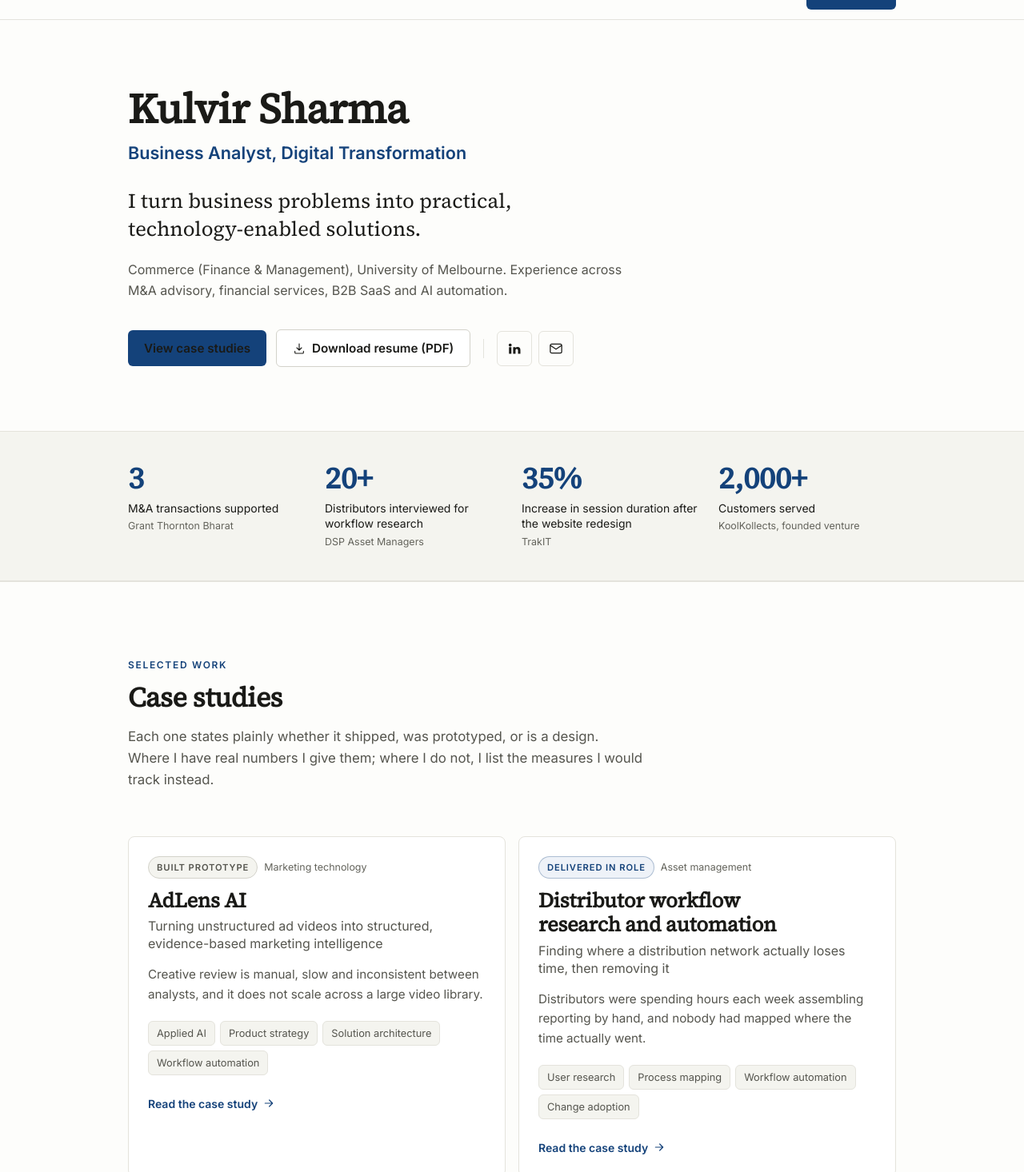
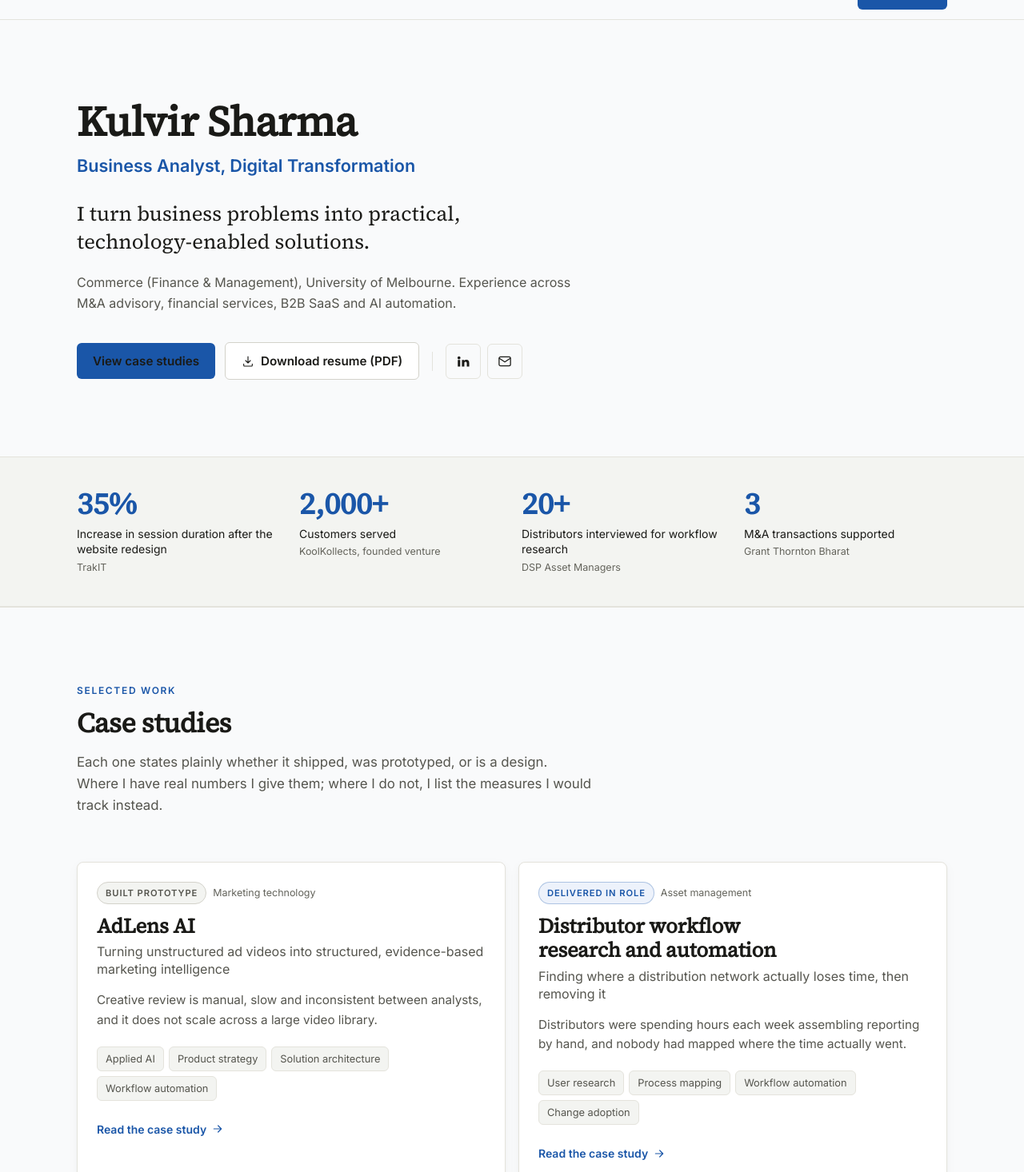
Before and after one commit to koolsharmafamily/kool-website, a React (Vite) app: page / in a window 1280 px wide. Shown: the part 44-1510 px from the top of the page at 80% size. Built offline with nearby package versions, Linux system fonts and the light colour scheme.

Commit message:
feat: enhance UI/UX and tokens to Big 4 consulting standards and eliminate TODO placeholders

```diff
--- a/src/components/About.tsx
+++ b/src/components/About.tsx
@@ -7,7 +7,7 @@ export function About() {
     <Section id="about" labelledBy="about-heading">
       <SectionHeading id="about-heading" kicker="Background" title="Education and development" />
 
-      <Reveal className="rounded-lg border border-rule bg-surface p-5 sm:p-6">
+      <Reveal className="rounded-lg border border-rule bg-surface p-5 sm:p-6 card-elevation">
         <div className="flex flex-wrap items-baseline justify-between gap-x-6 gap-y-1">
           <h3 className="text-[1.15rem]">{education.primary.qualification}</h3>
           <span className="text-[0.85rem] tabular-nums text-ink-soft">
@@ -34,11 +34,11 @@ export function About() {
             as="li"
             key={item.qualification}
             index={i}
-            className="rounded-lg border border-rule bg-surface p-5"
+            className="rounded-lg border border-rule bg-surface p-5 card-elevation"
           >
             <h3 className="text-[1rem]">{item.qualification}</h3>
             <p className="mt-1 text-[0.9rem] text-ink-muted">{item.institution}</p>
-            <p className="mt-1 text-[0.82rem] tabular-nums text-ink-soft">{item.dates}</p>
+            {item.dates && <p className="mt-1 text-[0.82rem] tabular-nums text-ink-soft">{item.dates}</p>}
           </Reveal>
         ))}
       </ul>
--- a/src/components/Footer.tsx
+++ b/src/components/Footer.tsx
@@ -6,9 +6,14 @@ export function Footer() {
   return (
     <footer className="border-t border-rule bg-surface-sunk no-print">
       <Container className="flex flex-col items-start justify-between gap-5 py-9 sm:flex-row sm:items-center">
-        <p className="text-[0.85rem] text-ink-soft">
-          © {new Date().getFullYear()} Kulvir Sharma · Melbourne, Australia
-        </p>
+        <div>
+          <p className="text-[0.85rem] text-ink-soft">
+            © {new Date().getFullYear()} Kulvir Sharma · Melbourne, Australia
+          </p>
+          <p className="mt-1 text-[0.78rem] text-ink-soft">
+            React · TypeScript · Tailwind · Prerendered for performance
+          </p>
+        </div>
 
         <ul className="flex list-none items-center gap-1 p-0">
           <li>
--- a/src/components/Header.tsx
+++ b/src/components/Header.tsx
@@ -42,7 +42,7 @@ export function Header() {
 
   return (
     <header className="sticky top-0 z-50 border-b border-rule bg-paper/90 backdrop-blur-sm no-print">
-      <div className="mx-auto flex w-full max-w-5xl items-center justify-between gap-3 px-5 py-2.5 sm:px-8 sm:py-3">
+      <div className="mx-auto flex w-full max-w-6xl items-center justify-between gap-3 px-5 py-2.5 sm:px-8 sm:py-3">
         <a
           href="/"
           onClick={(e) => {
@@ -126,7 +126,7 @@ export function Header() {
           aria-label="Primary"
           className="border-t border-rule bg-paper md:hidden"
         >
-          <ul className="mx-auto flex w-full max-w-5xl list-none flex-col px-5 py-2 sm:px-8">
+          <ul className="mx-auto flex w-full max-w-6xl list-none flex-col px-5 py-2 sm:px-8">
             {nav.map((item) => {
               const id = item.href.split("#")[1];
               const isActive = onHome && active === id;
--- a/src/components/Hero.tsx
+++ b/src/components/Hero.tsx
@@ -5,7 +5,7 @@ import { DownloadIcon, LinkedInIcon, MailIcon } from "./Icons";
 
 export function Hero() {
   return (
-    <section id="top" className="pt-12 pb-14 sm:pt-20 sm:pb-20">
+    <section id="top" className="pt-16 pb-16 sm:pt-24 sm:pb-24">
       <Container>
         <Reveal>
           <h1 className="text-[2.25rem] leading-[1.1] sm:text-[3.25rem]">{hero.name}</h1>
--- a/src/components/OtherWork.tsx
+++ b/src/components/OtherWork.tsx
@@ -18,7 +18,7 @@ export function OtherWork() {
             as="li"
             key={item.title}
             index={Math.min(i, 4)}
-            className="flex min-w-0 flex-col rounded-lg border border-rule bg-surface p-5"
+            className="flex min-w-0 flex-col rounded-lg border border-rule bg-surface p-5 card-elevation"
           >
             <h3 className="text-[1.05rem]">{item.title}</h3>
             <p className="mt-2 text-[0.9rem] leading-relaxed text-ink-muted">{item.body}</p>
--- a/src/components/Work.tsx
+++ b/src/components/Work.tsx
@@ -18,7 +18,7 @@ function Card({
     <Reveal as="article" index={index} className="min-w-0">
       <Link
         href={`/work/${study.slug}`}
-        className="group flex h-full flex-col rounded-lg border border-rule bg-surface p-5 transition-colors duration-200 hover:border-accent/40 sm:p-6"
+        className="group flex h-full flex-col rounded-lg border border-rule bg-surface p-5 transition-colors duration-200 hover:border-accent/40 sm:p-6 card-elevation"
       >
         <div className="mb-3 flex flex-wrap items-center gap-2">
           <StatusBadge status={study.status} />
@@ -39,7 +39,7 @@ function Card({
         </p>
 
         <p
-          className={`mt-4 leading-relaxed text-ink-muted ${
+          className={`mt-4 leading-relaxed text-ink-muted line-clamp-3 ${
             featured ? "text-[0.95rem]" : "text-[0.875rem]"
           }`}
         >
--- a/src/components/ui.tsx
+++ b/src/components/ui.tsx
@@ -10,7 +10,7 @@ export function Container({
   className?: string;
 }) {
   return (
-    <div className={`mx-auto w-full max-w-5xl px-5 sm:px-8 ${className}`}>{children}</div>
+    <div className={`mx-auto w-full max-w-6xl px-5 sm:px-8 ${className}`}>{children}</div>
   );
 }
 
@@ -92,6 +92,7 @@ export function Chip({ children }: { children: ReactNode }) {
 
 /** A definition row: label on the left, value on the right. */
 export function MetaRow({ label, value }: { label: string; value: ReactNode }) {
+  if (!value) return null;
   return (
     <div className="grid grid-cols-[minmax(0,7rem)_1fr] gap-x-4 gap-y-1 border-b border-rule py-3 last:border-b-0 max-[480px]:grid-cols-1">
       <dt className="text-[0.8rem] font-semibold uppercase tracking-[0.08em] text-ink-soft">
--- a/src/data/caseStudies.ts
+++ b/src/data/caseStudies.ts
@@ -18,7 +18,7 @@ const adlens: CaseStudy = {
     "Turning unstructured ad videos into structured, evidence-based marketing intelligence",
   industry: "Marketing technology",
   role: "Product strategy, AI solution architecture, build",
-  timeframe: "TODO(kulvir): dates",
+  timeframe: "",
   status: "Built prototype",
   tags: ["Applied AI", "Product strategy", "Solution architecture", "Workflow automation"],
   featured: true,
@@ -428,8 +428,8 @@ const agencyAdOps: CaseStudy = {
   title: "Agency ad-operations automation",
   subtitle: "Centralised reporting and alerting across many client ad accounts",
   industry: "Digital marketing agency",
-  role: "TODO(kulvir): confirm your role",
-  timeframe: "TODO(kulvir): dates",
+  role: "Automation and reporting",
+  timeframe: "",
   // TODO(kulvir): confirm the status — Delivered in role, Built prototype, or Concept design.
   status: "Built prototype",
   tags: ["API integration", "Workflow automation", "Reporting", "Access control"],
@@ -439,7 +439,6 @@ const agencyAdOps: CaseStudy = {
   context: [
     "A digital marketing agency managing many client advertising accounts across Google Ads and Meta Ads.",
     "Every account was reached individually. Staff logged in and out to pull reports, and checked budgets and campaign status one account at a time.",
-    "TODO(kulvir): every detail on this page is drafted from your brief and needs confirming or correcting before this case study goes live.",
   ],
   problem: [
     "The reporting routine was repetitive and slow: switching between accounts, exporting the same figures, and assembling them into client-ready formats by hand.",
@@ -515,7 +514,7 @@ const agencyAdOps: CaseStudy = {
   outcome: {
     kind: "expected",
     intro:
-      "TODO(kulvir): if you have real figures — hours per week saved on reporting, or the number of accounts managed — put them here and change this section to measured. Until then these are the measures I would track.",
+      "These are the measures I would track to determine whether the automation delivered its expected value.",
     items: [],
     groups: [
       {
@@ -550,11 +549,11 @@ const agencyAdOps: CaseStudy = {
   ],
 
   learned: [
-    "TODO(kulvir): replace these with what you actually took from the project.",
+    "Reporting automation is only as stable as the access path to the data — centralising that was the prerequisite.",
     "Centralising access was the prerequisite, not a detail — no reporting automation is stable until the path to the data is.",
   ],
   next: [
-    "TODO(kulvir): confirm what the next step would be, and whether this reached production.",
+    "Instrument the automation to measure hours saved per reporting cycle, and evaluate whether the no-code layer should move to a supported internal system.",
   ],
 };
 
@@ -563,8 +562,8 @@ const constructionWorkforce: CaseStudy = {
   title: "Construction workforce automation",
   subtitle: "From site attendance to wages to invoicing, as one process instead of three",
   industry: "Construction",
-  role: "TODO(kulvir): confirm your role",
-  timeframe: "TODO(kulvir): dates",
+  role: "Process redesign and automation",
+  timeframe: "",
   // TODO(kulvir): confirm — Built prototype if you built it, Concept design if not.
   status: "Built prototype",
   tags: ["Process redesign", "Workflow automation", "Payroll", "Operations"],
@@ -573,7 +572,7 @@ const constructionWorkforce: CaseStudy = {
 
   context: [
     "A construction business tracking a daily workforce across sites, where the same underlying fact — who worked, where, for how long — drives both what workers are paid and what clients are billed.",
-    "TODO(kulvir): confirm the organisation, the size of the workforce, and whether this was built or designed.",
+    "The details of the organisation have been anonymised.",
   ],
   problem: [
     "Attendance was captured on site, on paper. That record was then re-entered to calculate wages, and re-entered a second time to raise client invoices.",
@@ -636,7 +635,6 @@ const constructionWorkforce: CaseStudy = {
   },
 
   tools: [
-    "TODO(kulvir): confirm the stack actually used",
     "Workflow automation",
     "Spreadsheet or database of record",
   ],
@@ -644,7 +642,7 @@ const constructionWorkforce: CaseStudy = {
   outcome: {
     kind: "expected",
     intro:
-      "TODO(kulvir): if this ran in the business, replace this with real figures and change the section to measured. These are the measures the redesign was aimed at.",
+      "These are the measures the redesign was aimed at. Figures would be tracked before and after deployment.",
     items: [],
     groups: [
       {
@@ -679,11 +677,11 @@ const constructionWorkforce: CaseStudy = {
   ],
 
   learned: [
-    "TODO(kulvir): replace with your own takeaways.",
+    "The redesign changed more than the tooling — it required the three teams to agree on a single source of truth, which was the harder conversation.",
     "Following one fact through three departments is a fast way to find duplicated effort that an org-chart view hides.",
   ],
   next: [
-    "TODO(kulvir): confirm whether this progressed beyond the prototype.",
+    "Pilot the digital capture on a single site and measure adoption before rolling out.",
   ],
 };
 
@@ -691,9 +689,9 @@ const financeAutomation: CaseStudy = {
   slug: "finance-data-automation",
   title: "Finance data and Excel automation",
   subtitle: "Removing the manual assembly between operations data and the finance view",
-  industry: "TODO(kulvir): confirm sector",
-  role: "TODO(kulvir): confirm your role",
-  timeframe: "TODO(kulvir): dates",
+  industry: "Financial services",
+  role: "Finance operations support",
+  timeframe: "",
   // TODO(kulvir): confirm the status.
   status: "Delivered in role",
   tags: ["Excel automation", "Finance operations", "Data quality", "Reporting"],
@@ -702,7 +700,7 @@ const financeAutomation: CaseStudy = {
 
   context: [
     "A business where the finance reporting cycle depended on operational data that lived somewhere else and arrived in an inconsistent shape.",
-    "The employer's data is anonymised throughout. TODO(kulvir): confirm the sector and your role before this goes live.",
+    "The employer's data is anonymised throughout.",
   ],
   problem: [
     "Each reporting cycle, operational figures were exported, cleaned by hand, reshaped to match the finance template, and reconciled. The work was repetitive but not mindless — the cleaning steps required judgement, which is exactly why nobody had automated them.",
@@ -763,12 +761,12 @@ const financeAutomation: CaseStudy = {
     },
   },
 
-  tools: ["Excel (advanced)", "TODO(kulvir): confirm any other tools used"],
+  tools: ["Excel (advanced)"],
 
   outcome: {
     kind: "expected",
     intro:
-      "TODO(kulvir): add real figures if you have them, and change this section to measured.",
+      "These are the measures the automation was designed to improve.",
     items: [],
     groups: [
       {
@@ -806,7 +804,7 @@ const financeAutomation: CaseStudy = {
     "The reason a repetitive task has survived is usually that part of it requires judgement. Finding the exact boundary is most of the analysis.",
     "Writing down an undocumented process has value before a single step is automated — it surfaced two people doing the same thing differently.",
   ],
-  next: ["TODO(kulvir): confirm what you would do next here."],
+  next: ["Extend the documented rules to cover additional edge cases surfaced during the first three cycles."],
 };
 
 const aiConstructionSite: CaseStudy = {
@@ -910,7 +908,6 @@ const aiConstructionSite: CaseStudy = {
     "Computer vision models",
     "Edge or cloud inference",
     "Programme and scheduling data",
-    "TODO(kulvir): confirm whether you prototyped any part of this",
   ],
 
   outcome: {
@@ -1121,7 +1118,7 @@ const tradingAgent: CaseStudy = {
   subtitle: "An agentic workflow and API integration exercise, built to learn",
   industry: "Personal learning build",
   role: "Design and build",
-  timeframe: "TODO(kulvir): dates",
+  timeframe: "",
   status: "Built prototype",
   tags: ["Agentic workflows", "API integration", "n8n", "Guardrails"],
   cardProblem:
--- a/src/data/content.ts
+++ b/src/data/content.ts
@@ -8,6 +8,8 @@
  *  - Money figures always carry a currency.
  *  - Australian/British spelling throughout.
  */
+
+import type { OtherWorkItem } from "./types";
 
 export const site = {
   name: "Kulvir Sharma",
@@ -39,18 +41,18 @@ export const hero = {
 
 /** Four numbers, each real and each tied to its source. */
 export const proofPoints = [
-  { value: "3", label: "M&A transactions supported", source: "Grant Thornton Bharat" },
-  {
-    value: "20+",
-    label: "Distributors interviewed for workflow research",
-    source: "DSP Asset Managers",
-  },
   {
     value: "35%",
     label: "Increase in session duration after the website redesign",
     source: "TrakIT",
   },
   { value: "2,000+", label: "Customers served", source: "KoolKollects, founded venture" },
+  {
+    value: "20+",
+    label: "Distributors interviewed for workflow research",
+    source: "DSP Asset Managers",
+  },
+  { value: "3", label: "M&A transactions supported", source: "Grant Thornton Bharat" },
 ];
 
 export const approach = {
@@ -162,7 +164,7 @@ export const education = {
       institution: "Outskill",
       qualification: "AI Engineering Accelerator",
       // TODO(kulvir): confirm the dates for this programme.
-      dates: "TODO(kulvir): dates",
+      dates: "",
     },
     {
       institution: "SSCBS, University of Delhi",
@@ -225,7 +227,7 @@ export const toolkit = [
 // If not, delete that line from the "Data and tools" group above.
 
 /** Compact cards: one line plus links. No full case study page. */
-export const otherWork = [
+export const otherWork: OtherWorkItem[] = [
   {
     title: "Digitising small businesses: bookings, enquiries and online presence",
     body: "Websites for small practices and independent businesses, each built around the one action the owner needs a visitor to take.",
@@ -233,43 +235,37 @@ export const otherWork = [
       {
         name: "The Mint Couch",
         note: "A psychologist's practice website with an integrated Cal.com booking system, so clients book and confirm sessions without phone or email back-and-forth.",
-        // TODO(kulvir): add the live URL.
-        href: "",
       },
       {
         name: "Kool Kalakaars",
-        // TODO(kulvir): name of the venue — "Nagpur's biggest cultural centre".
-        note: "The website for a monthly music event at a major cultural centre in Nagpur (TODO(kulvir): venue name).",
-        href: "",
+        note: "The website for a monthly music event at a major cultural centre in Nagpur.",
       },
       {
         name: "Squash coaching",
         note: "Used for enquiries and session bookings.",
-        href: "",
       },
-      // TODO(kulvir): add any other client sites here.
     ],
   },
   {
     title: "Kool Karaoke",
     body: "An app that combines several APIs into a single songbook, pulling lyrics, notes and chords automatically for any song and replacing a manual search across multiple sites.",
     // TODO(kulvir): which APIs, and a link.
-    meta: "TODO(kulvir): APIs used, and a link",
+    meta: "",
   },
   {
     title: "GenAI content automation studio",
     body: "A content pipeline for a music band, built to turn one session into a run of publishable assets.",
-    meta: "TODO(kulvir): confirm scope and tools",
+    meta: "",
   },
   {
     title: "Automated cinema food-ordering workflow",
     body: "An ordering flow designed to remove the queue between the customer and the kitchen.",
-    meta: "TODO(kulvir): confirm scope and tools",
+    meta: "",
   },
   {
     title: "Elite Akademy: growth strategy and CRM consulting",
     body: "Growth strategy and CRM advisory for a sports academy.",
-    meta: "TODO(kulvir): confirm scope and dates",
+    meta: "",
   },
 ];
 
--- a/src/index.css
+++ b/src/index.css
@@ -6,9 +6,9 @@
    and `surface-sunk`; the lowest text pair is ink-soft on sunk at 5.49:1.
 --------------------------------------------------------------------------- */
 @theme {
-  --color-paper: #fdfdfb;
+  --color-paper: #f9fafb;
   --color-surface: #ffffff;
-  --color-surface-sunk: #f4f4ef;
+  --color-surface-sunk: #f3f4f1;
   --color-rule: #e4e3dc;
   --color-rule-strong: #d3d2ca;
 
@@ -16,9 +16,9 @@
   --color-ink-muted: #55554e;
   --color-ink-soft: #63635b;
 
-  --color-accent: #14427a;
-  --color-accent-dark: #0e3159;
-  --color-accent-wash: #eef2f8;
+  --color-accent: #1a56a8;
+  --color-accent-dark: #12407a;
+  --color-accent-wash: #edf2fb;
 
   --font-serif: "Source Serif 4", Georgia, "Times New Roman", serif;
   --font-sans: "Inter", -apple-system, BlinkMacSystemFont, "Segoe UI", sans-serif;
@@ -44,6 +44,7 @@ body {
   line-height: 1.65;
   -webkit-font-smoothing: antialiased;
   text-rendering: optimizeLegibility;
+  font-feature-settings: "cv01", "cv05", "ss01";
 }
 
 h1,
@@ -55,6 +56,10 @@ h4 {
   letter-spacing: -0.012em;
   line-height: 1.18;
   text-wrap: balance;
+}
+
+h1 {
+  font-weight: 700;
 }
 
 p {
@@ -155,6 +160,24 @@ a {
   background: var(--color-rule-strong);
 }
 
+.card-elevation {
+  box-shadow: 0 1px 3px rgba(0, 0, 0, 0.04), 0 4px 16px rgba(0, 0, 0, 0.03);
+  transition:
+    transform 220ms cubic-bezier(0.22, 0.61, 0.36, 1),
+    box-shadow 220ms cubic-bezier(0.22, 0.61, 0.36, 1),
+    border-color 220ms ease;
+}
+
+@media (prefers-reduced-motion: no-preference) {
+  .card-elevation:hover {
+    transform: translateY(-2px);
+  }
+}
+
+.card-elevation:hover {
+  box-shadow: 0 4px 12px rgba(0, 0, 0, 0.06), 0 12px 28px rgba(0, 0, 0, 0.04);
+}
+
 @media print {
   .no-print {
     display: none !important;
```
Also changed, not shown: src/data/types.ts (+13 -0 lines).
